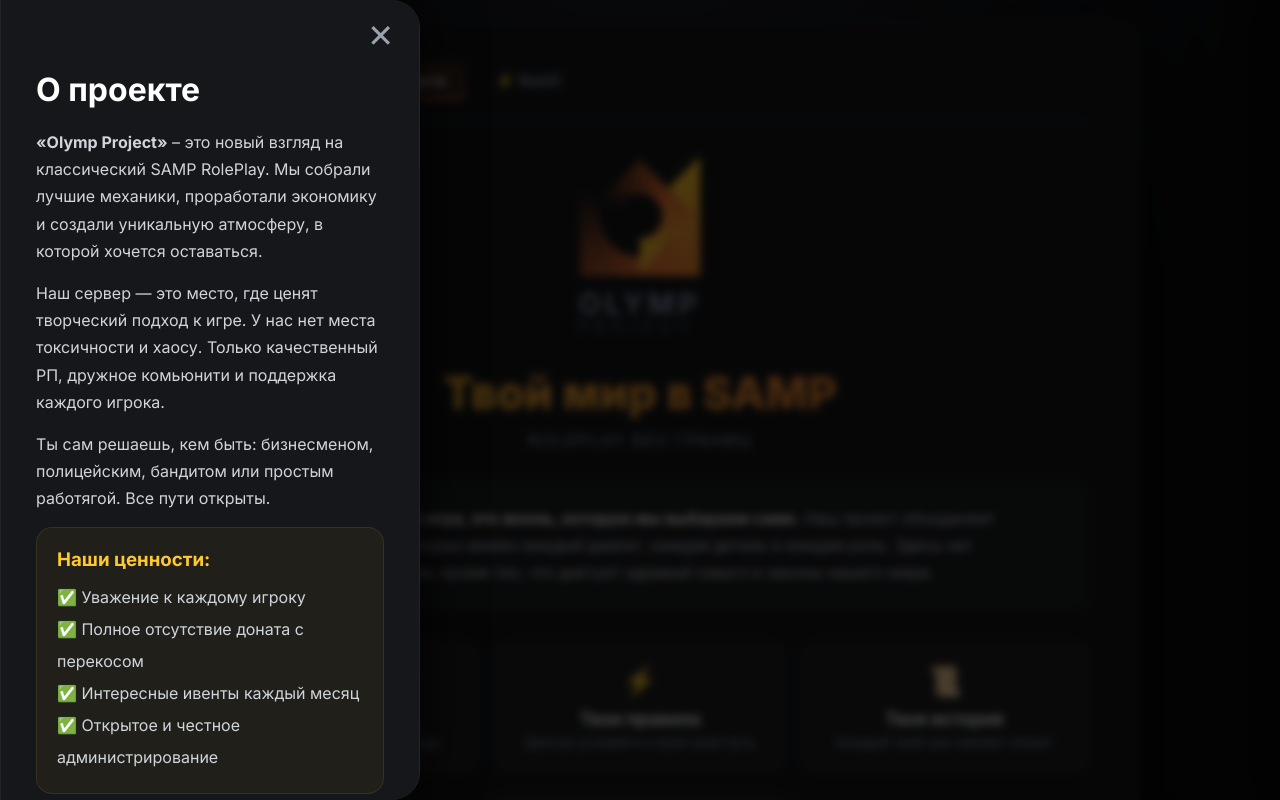
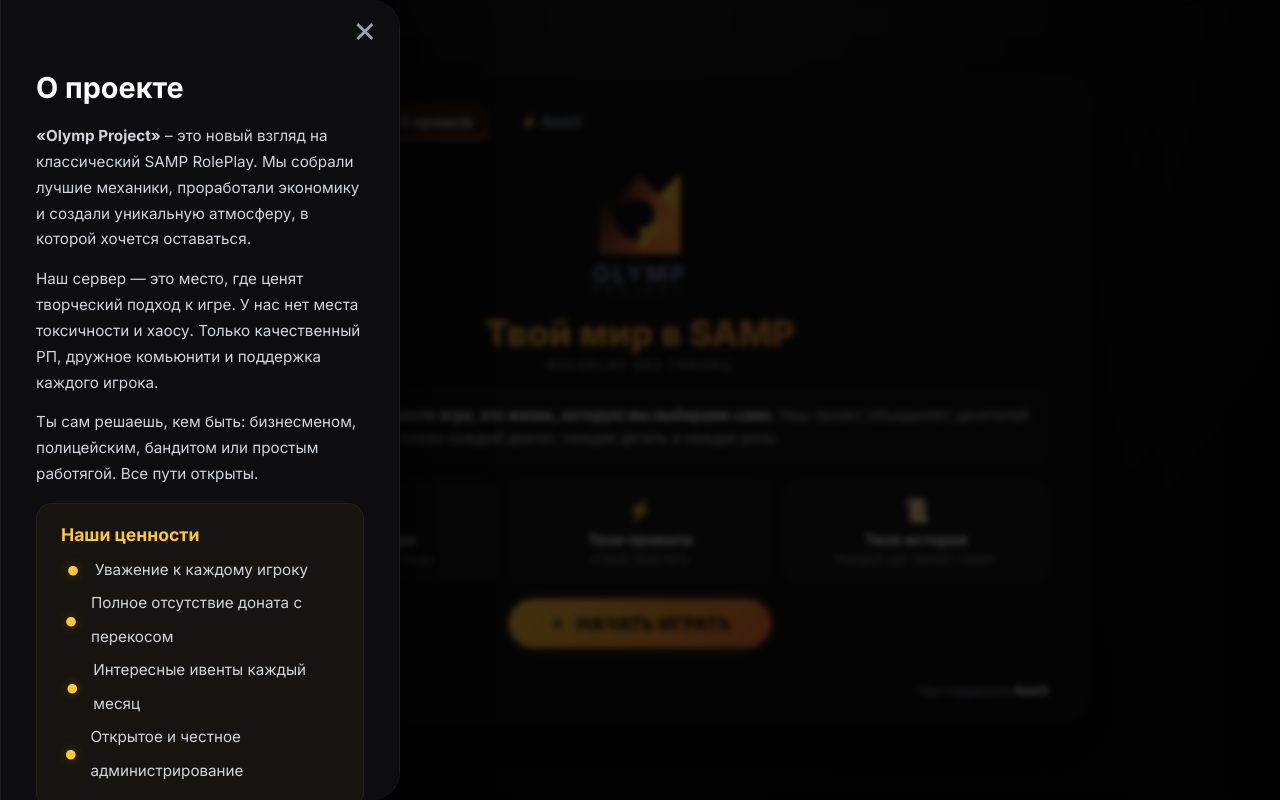
Before and after one commit to Serguseek/SAMP.des, a plain HTML site: page index.html in a window 1280 px wide. Both pictures are taken after a click on the button "📖 О проекте". Shown: the top 800 px of the page. Drawn offline with Linux system fonts and the light colour scheme.

Commit message:
Update index.html

```diff
--- a/index.html
+++ b/index.html
@@ -12,8 +12,8 @@
     :root {
       --yellow: #fdc830;
       --orange: #f37335;
-      --bg-dark: #0b0c0e;
-      --card-bg: #15171a;
+      --bg-dark: #0a0a0a;
+      --card-bg: #111113;
       --text-main: #e5e7eb;
       --text-muted: #9ca3af;
       --border-color: rgba(255, 255, 255, 0.06);
@@ -27,8 +27,8 @@
 
     body {
       font-family: 'Inter', sans-serif;
-      background-color: var(--bg-dark);
-      background-image: radial-gradient(circle at 50% -10%, #20222a 0%, var(--bg-dark) 50%);
+      background-color: #050505;
+      background-image: radial-gradient(circle at 50% 0%, #1a1a1a 0%, #050505 80%);
       color: var(--text-main);
       min-height: 100vh;
       display: flex;
@@ -41,72 +41,85 @@
     /* --- Контейнер (главный экран) --- */
     .app-container {
       background: var(--card-bg);
-      max-width: 1000px;
+      max-width: 900px;
       width: 100%;
       border-radius: 28px;
-      box-shadow: 0 30px 60px rgba(0, 0, 0, 0.8);
+      box-shadow: 0 30px 60px rgba(0, 0, 0, 0.9);
       border: 1px solid var(--border-color);
-      padding: 40px 50px;
+      padding: 28px 40px 25px;
       position: relative;
       overflow: hidden;
       transition: transform 0.3s ease;
     }
 
-    /* --- Навигация (Вкладки) --- */
+    /* --- Навигация (кнопки без вкладок) --- */
     .navbar {
       display: flex;
-      gap: 10px;
+      gap: 12px;
       border-bottom: 1px solid var(--border-color);
-      padding-bottom: 20px;
-      margin-bottom: 35px;
+      padding-bottom: 14px;
+      margin-bottom: 20px;
       flex-wrap: wrap;
       position: relative;
       z-index: 10;
     }
 
-    .tab-btn {
+    .nav-btn {
       background: transparent;
       border: none;
       color: var(--text-muted);
       font-family: 'Inter', sans-serif;
       font-weight: 600;
-      font-size: 0.95rem;
-      padding: 10px 20px;
-      border-radius: 12px;
+      font-size: 0.9rem;
+      padding: 8px 18px;
+      border-radius: 10px;
       cursor: pointer;
       transition: all 0.3s ease;
       position: relative;
       z-index: 10;
     }
 
-    .tab-btn:hover { color: #fff; background: rgba(255, 255, 255, 0.05); }
-    .tab-btn.active {
+    .nav-btn:hover {
       color: #fff;
-      background: linear-gradient(135deg, rgba(253, 200, 48, 0.15), rgba(243, 115, 53, 0.15));
+      background: rgba(255, 255, 255, 0.05);
+    }
+    .nav-btn.active {
+      color: #fff;
+      background: linear-gradient(135deg, rgba(253, 200, 48, 0.12), rgba(243, 115, 53, 0.12));
       box-shadow: inset 0 -2px 0 var(--orange);
     }
 
-    /* --- Главная (всегда видна) --- */
+    /* --- Главная (уменьшена) --- */
     #home {
       display: block;
-      animation: none;
     }
 
     /* --- Боковые панели (выезжают) --- */
     .side-panel {
       position: fixed;
       top: 0;
-      width: 420px;
+      width: 400px;
       max-width: 90vw;
       height: 100vh;
-      background: var(--card-bg);
+      background: #0d0d0f;
       border-left: 1px solid var(--border-color);
       border-right: 1px solid var(--border-color);
       padding: 40px 35px;
       overflow-y: auto;
       z-index: 1000;
       transition: transform 0.4s cubic-bezier(0.22, 1, 0.36, 1);
-      box-shadow: 0 0 60px rgba(0, 0, 0, 0.9);
+      box-shadow: 0 0 80px rgba(0, 0, 0, 0.95);
+    }
+
+    .side-panel::-webkit-scrollbar {
+      width: 4px;
+    }
+    .side-panel::-webkit-scrollbar-track {
+      background: transparent;
+    }
+    .side-panel::-webkit-scrollbar-thumb {
+      background: var(--orange);
+      border-radius: 4px;
     }
 
     .side-panel-left {
@@ -129,15 +142,14 @@
       transform: translateX(0);
     }
 
-    /* --- Кнопка закрытия панели --- */
     .panel-close {
       position: absolute;
-      top: 20px;
-      right: 25px;
+      top: 18px;
+      right: 22px;
       background: none;
       border: none;
       color: var(--text-muted);
-      font-size: 2rem;
+      font-size: 1.8rem;
       cursor: pointer;
       transition: color 0.3s;
       z-index: 10;
@@ -145,54 +157,94 @@
     }
     .panel-close:hover { color: #fff; }
 
-    /* --- Контент внутри панелей --- */
     .panel-content {
       margin-top: 30px;
     }
     .panel-content h2 {
-      font-size: 2rem;
-      margin-bottom: 20px;
+      font-size: 1.8rem;
+      margin-bottom: 18px;
       color: #fff;
     }
     .panel-content p {
       color: #d1d5db;
       line-height: 1.7;
-      margin-bottom: 15px;
+      margin-bottom: 14px;
+      font-size: 0.95rem;
     }
-    .panel-content ul {
+
+    /* --- Стильные галочки (чёрно-золотые) --- */
+    .value-list {
       list-style: none;
       color: #d1d5db;
-      line-height: 2;
+      line-height: 2.2;
+      margin-top: 6px;
     }
-    .panel-content ul li::before {
-      content: "✅ ";
+    .value-list li {
+      display: flex;
+      align-items: center;
+      gap: 10px;
+      font-size: 0.95rem;
+    }
+    .value-list li::before {
+      content: "●";
+      color: var(--yellow);
+      font-size: 1.4rem;
+      line-height: 1;
+      text-shadow: 0 0 12px rgba(253, 200, 48, 0.25);
+      display: inline-block;
+      width: 24px;
+      text-align: center;
     }
 
-    .panel-content .highlight-box {
-      background: rgba(253, 200, 48, 0.05);
-      border: 1px solid rgba(253, 200, 48, 0.1);
-      padding: 20px;
+    .highlight-box {
+      background: rgba(253, 200, 48, 0.04);
+      border: 1px solid rgba(253, 200, 48, 0.08);
+      padding: 20px 24px;
       border-radius: 16px;
-      margin-top: 15px;
+      margin-top: 16px;
+    }
+    .highlight-box h3 {
+      color: var(--yellow);
+      margin-bottom: 8px;
+      font-size: 1.1rem;
     }
 
-    .panel-content .raidx-box {
-      background: linear-gradient(135deg, rgba(30, 58, 138, 0.2), rgba(88, 28, 135, 0.2));
+    .raidx-box {
+      background: linear-gradient(135deg, rgba(30, 58, 138, 0.15), rgba(88, 28, 135, 0.15));
       border: 1px solid rgba(255, 255, 255, 0.05);
-      padding: 30px;
+      padding: 28px;
       border-radius: 16px;
       text-align: center;
       margin-top: 10px;
     }
-    .panel-content .raidx-box h3 { color: #fff; font-size: 1.5rem; margin-bottom: 15px; }
-    .panel-content .raidx-box p { color: var(--text-muted); line-height: 1.6; }
+    .raidx-box h3 {
+      color: #fff;
+      font-size: 1.3rem;
+      margin-bottom: 12px;
+    }
+    .raidx-box p {
+      color: var(--text-muted);
+      line-height: 1.6;
+      font-size: 0.95rem;
+    }
+    .raidx-box .link {
+      color: var(--yellow);
+      text-decoration: none;
+      font-weight: 600;
+      display: inline-block;
+      margin-top: 6px;
+      transition: color 0.3s;
+    }
+    .raidx-box .link:hover {
+      color: #fff;
+    }
 
-    /* --- Затемнение фона --- */
+    /* --- Затемнение --- */
     .overlay {
       position: fixed;
       inset: 0;
-      background: rgba(0, 0, 0, 0.7);
-      backdrop-filter: blur(4px);
+      background: rgba(0, 0, 0, 0.75);
+      backdrop-filter: blur(3px);
       z-index: 999;
       opacity: 0;
       pointer-events: none;
@@ -203,60 +255,60 @@
       pointer-events: all;
     }
 
-    /* --- Контент Главной (без изменений) --- */
+    /* --- Контент Главной (уменьшен) --- */
     .logo-wrapper {
       display: flex;
       flex-direction: column;
       align-items: center;
-      margin-bottom: 30px;
+      margin-bottom: 14px;
     }
 
     .css-icon {
       position: relative;
-      width: 120px;
-      height: 120px;
+      width: 80px;
+      height: 80px;
     }
 
     .swirl-1 {
       position: absolute;
-      width: 120px; height: 120px; top: 0; left: 0;
+      width: 80px; height: 80px; top: 0; left: 0;
       background: conic-gradient(from 45deg, var(--yellow), var(--orange), transparent 70%);
-      -webkit-mask: radial-gradient(circle at 50% 50%, transparent 40px, black 41px);
-      mask: radial-gradient(circle at 50% 50%, transparent 40px, black 41px);
+      -webkit-mask: radial-gradient(circle at 50% 50%, transparent 26px, black 27px);
+      mask: radial-gradient(circle at 50% 50%, transparent 26px, black 27px);
     }
 
     .swirl-2 {
       position: absolute;
-      width: 80px; height: 80px; top: 20px; left: 20px;
+      width: 54px; height: 54px; top: 13px; left: 13px;
       background: conic-gradient(from 225deg, var(--yellow), var(--orange), transparent 70%);
-      -webkit-mask: radial-gradient(circle at 50% 50%, transparent 22px, black 23px);
-      mask: radial-gradient(circle at 50% 50%, transparent 22px, black 23px);
+      -webkit-mask: radial-gradient(circle at 50% 50%, transparent 14px, black 15px);
+      mask: radial-gradient(circle at 50% 50%, transparent 14px, black 15px);
       transform: rotate(45deg) scaleX(-1);
-      box-shadow: 0 0 20px rgba(243, 115, 53, 0.2);
+      box-shadow: 0 0 16px rgba(243, 115, 53, 0.15);
     }
 
     .logo-text {
-      margin-top: 10px;
+      margin-top: 6px;
       font-weight: 700;
-      font-size: 1.8rem;
-      letter-spacing: 4px;
+      font-size: 1.4rem;
+      letter-spacing: 3px;
       text-transform: uppercase;
       color: #8892b0;
     }
     .logo-text span {
       font-weight: 300;
       display: block;
-      font-size: 1rem;
-      letter-spacing: 6px;
+      font-size: 0.8rem;
+      letter-spacing: 5px;
       color: #6b7280;
-      margin-top: -5px;
+      margin-top: -4px;
     }
 
     .hero-title {
-      font-size: 2.8rem;
+      font-size: 2.2rem;
       font-weight: 800;
       text-align: center;
-      margin-bottom: 10px;
+      margin-bottom: 4px;
       background: linear-gradient(to right, var(--yellow), var(--orange));
       -webkit-background-clip: text;
       -webkit-text-fill-color: transparent;
@@ -266,48 +318,49 @@
     .hero-subtitle {
       text-align: center;
       color: var(--text-muted);
-      font-size: 1rem;
+      font-size: 0.8rem;
       letter-spacing: 2px;
       text-transform: uppercase;
-      margin-bottom: 30px;
+      margin-bottom: 14px;
     }
 
     .text-block {
-      background: rgba(255, 255, 255, 0.03);
-      padding: 25px;
-      border-radius: 16px;
-      border-left: 4px solid var(--orange);
-      line-height: 1.7;
+      background: rgba(255, 255, 255, 0.02);
+      padding: 16px 20px;
+      border-radius: 14px;
+      border-left: 3px solid var(--orange);
+      line-height: 1.6;
       color: #d1d5db;
-      margin-bottom: 30px;
+      margin-bottom: 16px;
+      font-size: 0.9rem;
     }
     .text-block strong { color: #fff; }
 
     .features-grid {
       display: grid;
       grid-template-columns: repeat(3, 1fr);
-      gap: 15px;
-      margin-bottom: 35px;
+      gap: 10px;
+      margin-bottom: 18px;
     }
 
     .feature-card {
-      background: rgba(255, 255, 255, 0.04);
+      background: rgba(255, 255, 255, 0.03);
       border: 1px solid var(--border-color);
-      padding: 20px;
-      border-radius: 16px;
+      padding: 14px 10px;
+      border-radius: 14px;
       text-align: center;
       transition: 0.3s;
     }
-    .feature-card:hover { transform: translateY(-3px); border-color: rgba(253, 200, 48, 0.3); }
-    .feature-card h4 { margin-bottom: 5px; color: #fff; font-size: 1.1rem; }
-    .feature-card p { font-size: 0.85rem; color: var(--text-muted); }
-    .feature-icon { font-size: 1.8rem; display: block; margin-bottom: 10px; }
+    .feature-card:hover { transform: translateY(-2px); border-color: rgba(253, 200, 48, 0.2); }
+    .feature-card h4 { margin-bottom: 2px; color: #fff; font-size: 0.95rem; }
+    .feature-card p { font-size: 0.75rem; color: var(--text-muted); }
+    .feature-icon { font-size: 1.4rem; display: block; margin-bottom: 6px; }
 
     /* Кнопка */
     .cta-wrapper {
       display: flex;
       justify-content: center;
-      margin-top: 10px;
+      margin-top: 4px;
     }
 
     .btn-play {
@@ -315,26 +368,26 @@
       display: inline-flex;
       align-items: center;
       justify-content: center;
-      gap: 12px;
-      padding: 20px 55px;
+      gap: 10px;
+      padding: 14px 40px;
       background: linear-gradient(135deg, var(--yellow), var(--orange));
       color: #0b0c0e;
       font-weight: 800;
-      font-size: 1.3rem;
+      font-size: 1.1rem;
       text-decoration: none;
       border-radius: 60px;
       text-transform: uppercase;
-      letter-spacing: 1px;
+      letter-spacing: 0.5px;
       transition: all 0.3s cubic-bezier(0.4, 0, 0.2, 1);
-      box-shadow: 0 0 25px rgba(243, 115, 53, 0.3);
+      box-shadow: 0 0 20px rgba(243, 115, 53, 0.2);
       border: none;
       cursor: pointer;
       z-index: 1;
     }
 
     .btn-play svg {
-      width: 22px;
-      height: 22px;
+      width: 18px;
+      height: 18px;
       fill: #0b0c0e;
       transition: transform 0.3s ease;
     }
@@ -352,13 +405,13 @@
     }
 
     .btn-play:hover {
-      transform: scale(1.05);
-      box-shadow: 0 0 50px rgba(243, 115, 53, 0.7);
+      transform: scale(1.04);
+      box-shadow: 0 0 40px rgba(243, 115, 53, 0.5);
     }
 
     .btn-play:hover::before {
       opacity: 1;
-      filter: blur(25px);
+      filter: blur(20px);
     }
 
     .btn-play:hover svg {
@@ -371,50 +424,51 @@
 
     /* Футер */
     .footer {
-      margin-top: 40px;
-      padding-top: 20px;
+      margin-top: 20px;
+      padding-top: 14px;
       border-top: 1px solid var(--border-color);
       display: flex;
       justify-content: space-between;
-      font-size: 0.85rem;
+      font-size: 0.75rem;
       color: var(--text-muted);
       flex-wrap: wrap;
-      gap: 15px;
+      gap: 10px;
       position: relative;
       z-index: 10;
     }
 
     /* --- Адаптивность --- */
     @media (max-width: 768px) {
-      .app-container { padding: 25px; }
-      .navbar { justify-content: center; }
-      .tab-btn { font-size: 0.85rem; padding: 8px 14px; }
-      .hero-title { font-size: 2rem; }
-      .features-grid { grid-template-columns: 1fr; }
-      .css-icon { width: 90px; height: 90px; }
-      .swirl-1 { width: 90px; height: 90px; -webkit-mask: radial-gradient(circle at 50% 50%, transparent 30px, black 31px); }
-      .swirl-2 { width: 60px; height: 60px; top: 15px; left: 15px; -webkit-mask: radial-gradient(circle at 50% 50%, transparent 16px, black 17px); }
-      .logo-text { font-size: 1.5rem; }
+      .app-container { padding: 18px 16px; }
+      .navbar { justify-content: center; gap: 6px; }
+      .nav-btn { font-size: 0.8rem; padding: 6px 12px; }
+      .hero-title { font-size: 1.6rem; }
+      .features-grid { grid-template-columns: 1fr; gap: 8px; }
+      .css-icon { width: 60px; height: 60px; }
+      .swirl-1 { width: 60px; height: 60px; -webkit-mask: radial-gradient(circle at 50% 50%, transparent 20px, black 21px); }
+      .swirl-2 { width: 40px; height: 40px; top: 10px; left: 10px; -webkit-mask: radial-gradient(circle at 50% 50%, transparent 10px, black 11px); }
+      .logo-text { font-size: 1.1rem; }
       .btn-play {
         width: 100%;
-        padding: 18px 20px;
-        font-size: 1.1rem;
+        padding: 14px 16px;
+        font-size: 1rem;
         text-align: center;
       }
       .side-panel {
         width: 100%;
         max-width: 100vw;
         border-radius: 0 !important;
-        padding: 30px 25px;
+        padding: 28px 20px;
       }
+      .text-block { font-size: 0.85rem; padding: 14px 16px; }
     }
 
-    /* --- Вспомогательные классы --- */
-    .mt-20 { margin-top: 20px; }
-    .text-yellow { color: var(--yellow); }
-    .text-white { color: #fff; }
-    .fw-600 { font-weight: 600; }
-    .no-underline { text-decoration: none; }
+    @media (max-width: 480px) {
+      .app-container { padding: 14px 12px; }
+      .hero-title { font-size: 1.3rem; }
+      .nav-btn { font-size: 0.7rem; padding: 5px 10px; }
+      .feature-card h4 { font-size: 0.85rem; }
+    }
   </style>
 </head>
 <body>
@@ -422,7 +476,7 @@
   <!-- Затемнение -->
   <div class="overlay" id="overlay" onclick="closeAllPanels()"></div>
 
-  <!-- БОКОВАЯ ПАНЕЛЬ: О проекте (выезжает слева) -->
+  <!-- БОКОВАЯ ПАНЕЛЬ: О проекте (слева) -->
   <div class="side-panel side-panel-left" id="panelAbout">
     <button class="panel-close" onclick="closeAllPanels()">✕</button>
     <div class="panel-content">
@@ -431,8 +485,8 @@
       <p>Наш сервер — это место, где ценят творческий подход к игре. У нас нет места токсичности и хаосу. Только качественный РП, дружное комьюнити и поддержка каждого игрока.</p>
       <p>Ты сам решаешь, кем быть: бизнесменом, полицейским, бандитом или простым работягой. Все пути открыты.</p>
       <div class="highlight-box">
-        <h3 style="color: var(--yellow); margin-bottom: 10px;">Наши ценности:</h3>
-        <ul>
+        <h3>Наши ценности</h3>
+        <ul class="value-list">
           <li>Уважение к каждому игроку</li>
           <li>Полное отсутствие доната с перекосом</li>
           <li>Интересные ивенты каждый месяц</li>
@@ -442,29 +496,28 @@
     </div>
   </div>
 
-  <!-- БОКОВАЯ ПАНЕЛЬ: RaidX (выезжает справа) -->
+  <!-- БОКОВАЯ ПАНЕЛЬ: RaidX (справа) -->
   <div class="side-panel side-panel-right" id="panelRaidX">
     <button class="panel-close" onclick="closeAllPanels()">✕</button>
     <div class="panel-content">
       <h2>Наш партнер</h2>
       <div class="raidx-box">
-        <div style="font-size: 4rem; margin-bottom: 10px;">🚀</div>
+        <div style="font-size: 3.6rem; margin-bottom: 6px;">🚀</div>
         <h3>RaidX — Лига будущего</h3>
         <p>«Olymp Project» создан при поддержке и под эгидой передового игрового сообщества <strong style="color: #fff;">RaidX</strong>. Мы перенимаем их стандарты качества, современные технологии и философию честной игры. Вместе мы строим новое поколение SAMP проектов.</p>
-        <br>
-        <a href="#" style="color: var(--yellow); text-decoration: none; font-weight: 600;">Узнать о RaidX →</a>
+        <a href="#" class="link">Узнать о RaidX →</a>
       </div>
     </div>
   </div>
 
-  <!-- ГЛАВНЫЙ КОНТЕЙНЕР (всегда виден) -->
+  <!-- ГЛАВНЫЙ КОНТЕЙНЕР -->
   <div class="app-container" id="mainContainer">
 
-    <!-- Навигация -->
+    <!-- Навигация (без вкладок) -->
     <div class="navbar">
-      <button class="tab-btn active" id="btnHome" onclick="closeAllPanels(); setActive('btnHome')">🏠 Главная</button>
-      <button class="tab-btn" id="btnAbout" onclick="openPanel('panelAbout'); setActive('btnAbout')">📖 О проекте</button>
-      <button class="tab-btn" id="btnRaidX" onclick="openPanel('panelRaidX'); setActive('btnRaidX')">⚡ RaidX</button>
+      <button class="nav-btn active" id="btnHome" onclick="closeAllPanels(); setActive('btnHome')">🏠 Главная</button>
+      <button class="nav-btn" id="btnAbout" onclick="openPanel('panelAbout'); setActive('btnAbout')">📖 О проекте</button>
+      <button class="nav-btn" id="btnRaidX" onclick="openPanel('panelRaidX'); setActive('btnRaidX')">⚡ RaidX</button>
     </div>
 
     <!-- Главная -->
@@ -484,24 +537,24 @@
       <div class="hero-subtitle">RolePlay без границ</div>
 
       <div class="text-block">
-        <strong>RolePlay — это не просто игра, это жизнь, которую мы выбираем сами.</strong> Наш проект объединяет ценителей жанра, для которых важен каждый диалог, каждая деталь и каждая роль. Здесь нет ограничений для фантазии, кроме тех, что диктует здравый смысл и законы нашего мира.
+        <strong>RolePlay — это не просто игра, это жизнь, которую мы выбираем сами.</strong> Наш проект объединяет ценителей жанра, для которых важен каждый диалог, каждая деталь и каждая роль.
       </div>
 
       <div class="features-grid">
         <div class="feature-card">
           <span class="feature-icon">⚔️</span>
           <h4>Твоя карьера</h4>
-          <p>От новичка до легенды города</p>
+          <p>От новичка до легенды</p>
         </div>
         <div class="feature-card">
           <span class="feature-icon">⚡</span>
           <h4>Твои правила</h4>
-          <p>Диктуй условия и строй свой путь</p>
+          <p>Строй свой путь</p>
         </div>
         <div class="feature-card">
           <span class="feature-icon">📜</span>
           <h4>Твоя история</h4>
-          <p>Каждый твой шаг меняет сюжет</p>
+          <p>Каждый шаг меняет сюжет</p>
         </div>
       </div>
 
@@ -529,10 +582,8 @@
       const overlay = document.getElementById('overlay');
       if (!panel) return;
 
-      // Закрываем все панели
       closeAllPanels();
 
-      // Открываем нужную
       panel.classList.add('open');
       overlay.classList.add('active');
       document.body.style.overflow = 'hidden';
@@ -545,12 +596,11 @@
     }
 
     function setActive(btnId) {
-      document.querySelectorAll('.tab-btn').forEach(b => b.classList.remove('active'));
+      document.querySelectorAll('.nav-btn').forEach(b => b.classList.remove('active'));
       const btn = document.getElementById(btnId);
       if (btn) btn.classList.add('active');
     }
 
-    // Закрытие по Escape
     document.addEventListener('keydown', function(e) {
       if (e.key === 'Escape') closeAllPanels();
     });
```
